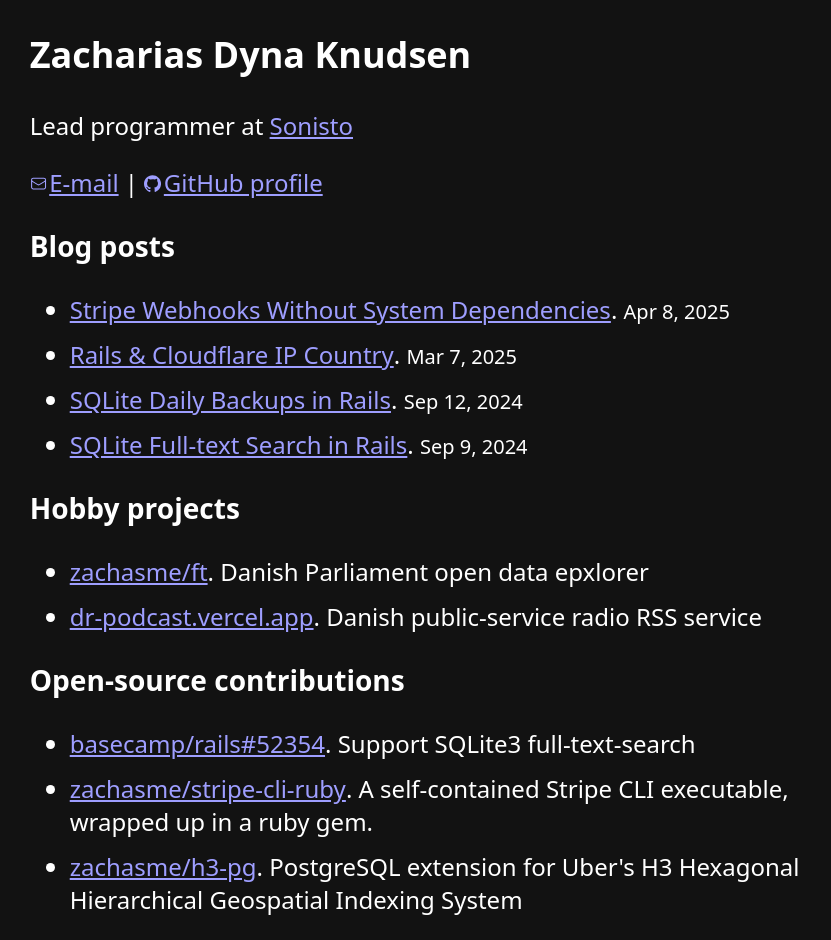
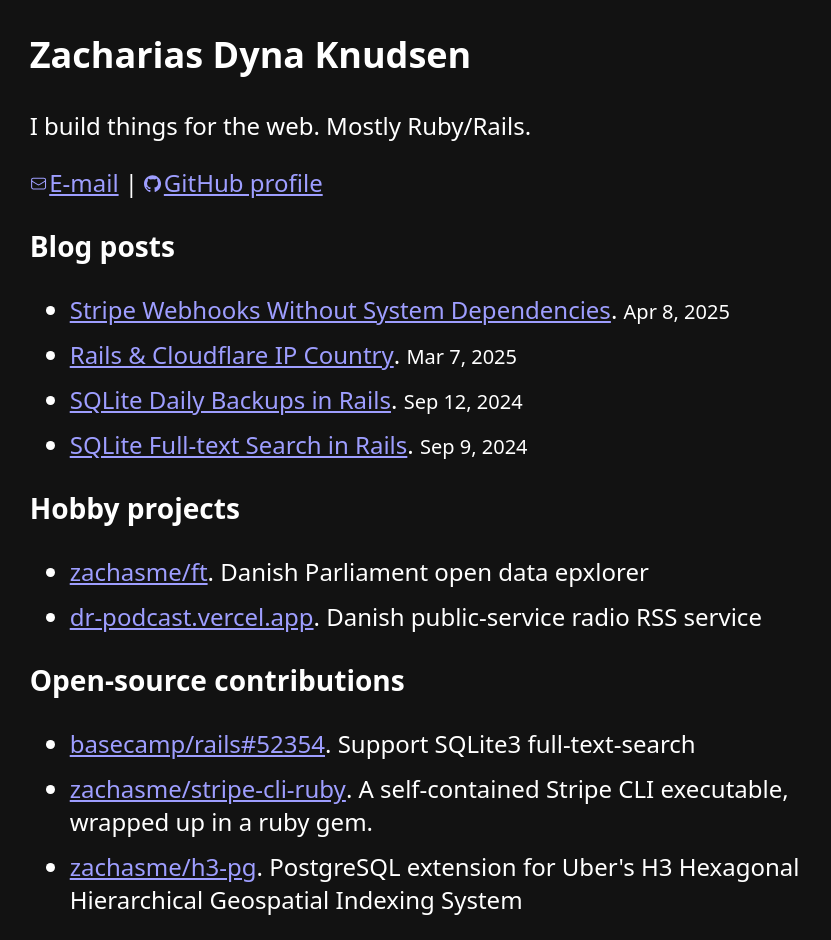
Before and after one commit to zachasme/zachasme.github.io, a Jekyll site: the page built from docs/index.html, in a window 1280 px wide. Shown: the whole page, without its empty margins (0-831 px from the left). Built offline with Jekyll 4.4.1, drawn with Linux system fonts in a browser that asks for light colours; Markdown is read by kramdown in place of the engine named in the settings.

Commit message:
New subheader

```diff
--- a/docs/index.html
+++ b/docs/index.html
@@ -4,7 +4,7 @@
 ---
 
 <h2>Zacharias Dyna Knudsen</h2>
-<p>Lead programmer at <a href="https://sonisto.com">Sonisto</a></p>
+<p>I build things for the web. Mostly Ruby/Rails.</p>
 <p>
   <a href="mailto:z@chari.as">
     <svg xmlns="http://www.w3.org/2000/svg" fill="none" viewBox="0 0 24 24" stroke-width="1.5" stroke="currentColor"
```
